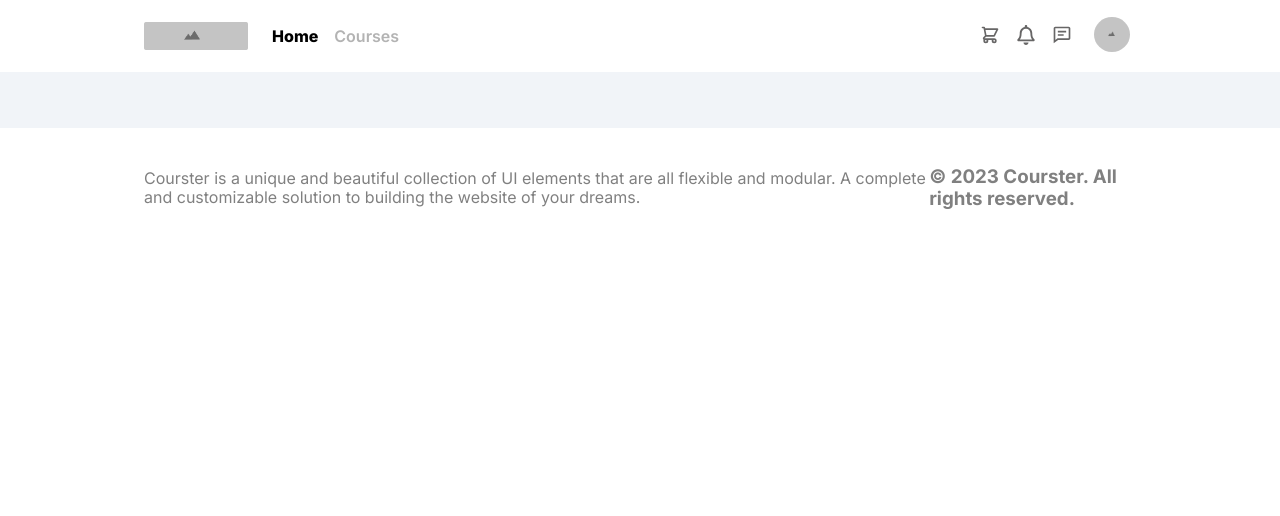
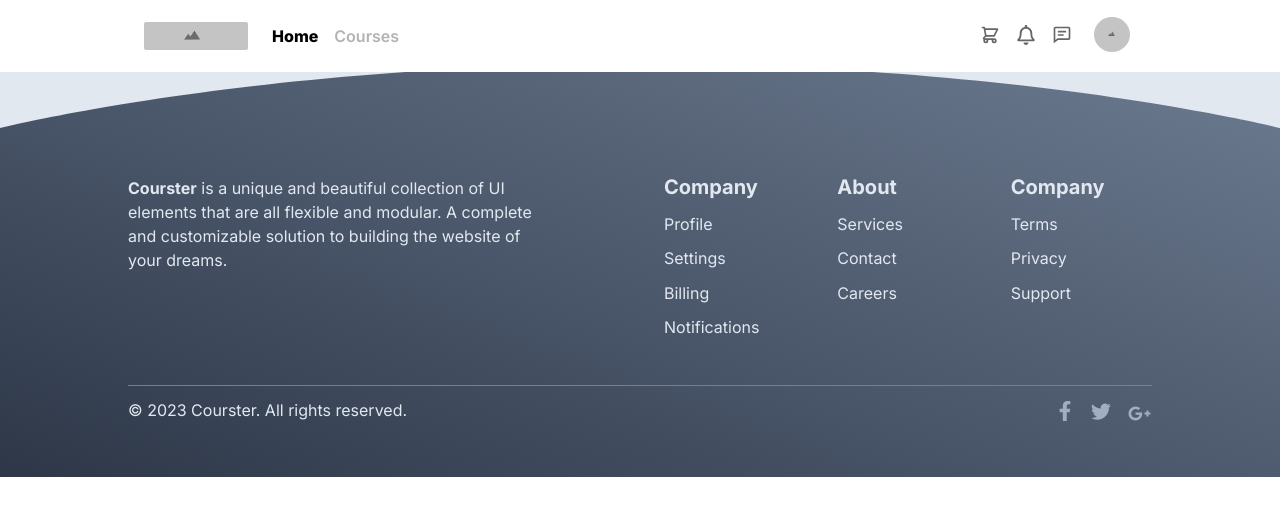
Before and after one commit to alejooroncoy/educational-platform, a React (Vite) app: page / in a window 1280 px wide. Shown: the top 516 px of the page. Built offline with nearby package versions, Linux system fonts and the light colour scheme.

Commit message:
feat: Update styles 🦄👨‍💻✨

```diff
--- a/src/styles/Fe.scss
+++ b/src/styles/Fe.scss
@@ -3,3 +3,4 @@
 @import "modules/headed";
 @import "modules/button";
 @import "modules/layout";
+@import "modules/curve";
--- /dev/null
+++ b/src/styles/modules/_curve.scss
@@ -0,0 +1,6 @@
+.curve {
+  display: block;
+  &--rotate {
+    transform: rotate(180deg);
+  }
+}
--- a/src/styles/modules/_headed.scss
+++ b/src/styles/modules/_headed.scss
@@ -4,6 +4,7 @@
   top: 0;
   right: 0;
   background-color: #fff;
+  z-index: 3;
 }
 
 .nav {
@@ -14,10 +15,62 @@
     box-sizing: border-box;
     width: min(1024px, 100%);
     margin: 0 auto;
+    &--footer {
+      flex-wrap: wrap;
+      gap: 2rem 0;
+      padding: 3rem 1rem 2rem 1rem;
+      justify-content: flex-start;
+      @include tablet {
+        padding: 3rem 4rem;
+      }
+      @include laptop {
+        padding: 3rem 0;
+        gap: 2rem;
+      }
+    }
   }
   &__img {
     width: 6.5rem;
     height: auto;
     object-fit: contain;
   }
+  &__about {
+    margin: 0;
+    line-height: 1.5rem;
+    &--courses {
+      font-weight: 700;
+    }
+    @include laptop {
+      flex: 3;
+      align-self: flex-start;
+    }
+  }
+  &__contact {
+    padding-top: 2rem;
+    width: 100%;
+    &-container {
+      @include flex-fd-jc-ai-g(row, center center);
+      position: relative;
+      &::before {
+        content: "";
+        position: absolute;
+        top: -1rem;
+        right: 0;
+        height: 0.0625rem;
+        left: 0;
+        background-color: #718096;
+      }
+    }
+    &__copyright {
+      font-weight: 400;
+      font-size: 1rem;
+      margin: 0;
+      flex: 2;
+    }
+  }
 }
+
+.footer {
+  background: linear-gradient(to bottom left, #718096, #2d3748);
+  color: rgb(226, 232, 240);
+}
--- a/src/styles/modules/_menu.scss
+++ b/src/styles/modules/_menu.scss
@@ -10,7 +10,7 @@
   background-color: white;
   --transition-value: -100%;
   transform: translate(var(--transition-value));
-  transition: transform 0.25s, box-shadow 0.25s;
+  transition: transform 0.25s, box-shadow 0.25s, background-color 0.25s;
   @include flex-fd-jc-ai-g(row, center, center, 1rem);
   z-index: 3;
 
@@ -26,11 +26,12 @@
       flex-direction: row;
       align-items: center;
       padding: 0 1.5rem;
+      background-color: #ffffff80;
     }
   }
   &--open {
     --transition-value: 0;
-    box-shadow: 0 0rem 1rem 0.25rem rgb(143, 143, 143);
+    box-shadow: 0 0rem 1rem 0.25rem rgb(107 107 107);
   }
   &--profile {
     --transition-value: 0%;
@@ -40,6 +41,46 @@
     margin-left: auto;
     justify-content: flex-end;
   }
+
+  &--footer {
+    --transition-value: 0%;
+    position: static;
+    flex-direction: column;
+    background-color: transparent;
+    align-items: flex-start;
+    justify-content: flex-start;
+    z-index: 1;
+    &::before {
+      content: attr(aria-label);
+      font-weight: 700;
+      font-size: 1.25rem;
+    }
+    &:nth-child(2) {
+      flex: 1;
+      @include laptop {
+        padding-left: 5rem;
+      }
+    }
+    &:nth-child(3) {
+      flex: 1;
+      align-self: flex-start;
+    }
+    &:nth-child(4) {
+      flex: 100%;
+      @include tablet {
+        flex: 1;
+        align-self: flex-start;
+      }
+    }
+    &-socials-networks {
+      flex-direction: row;
+      flex: 1;
+      @include tablet {
+        justify-content: flex-end;
+      }
+    }
+  }
+
   &__item {
     transition: margin 0.25s;
     &:has(> &__link--active) {
@@ -60,6 +101,10 @@
         font-weight: 800;
         color: #000;
       }
+      &--footer {
+        color: #e2e8f0;
+        font-weight: 400;
+      }
     }
   }
   &-profile {
@@ -71,8 +116,9 @@
 }
 
 .overlay {
-  background-color: #ffffff80;
-  transition: background-color 0.25s;
+  opacity: 0;
+  background-color: #12121257;
+  transition: opacity 0.25s;
   width: 100%;
   height: 100%;
   position: fixed;
@@ -80,7 +126,10 @@
   top: 0;
   z-index: -1;
   &--open {
-    background-color: #12121257;
+    opacity: 1;
     z-index: 2;
   }
+  @include laptop {
+    display: none;
+  }
 }
```
